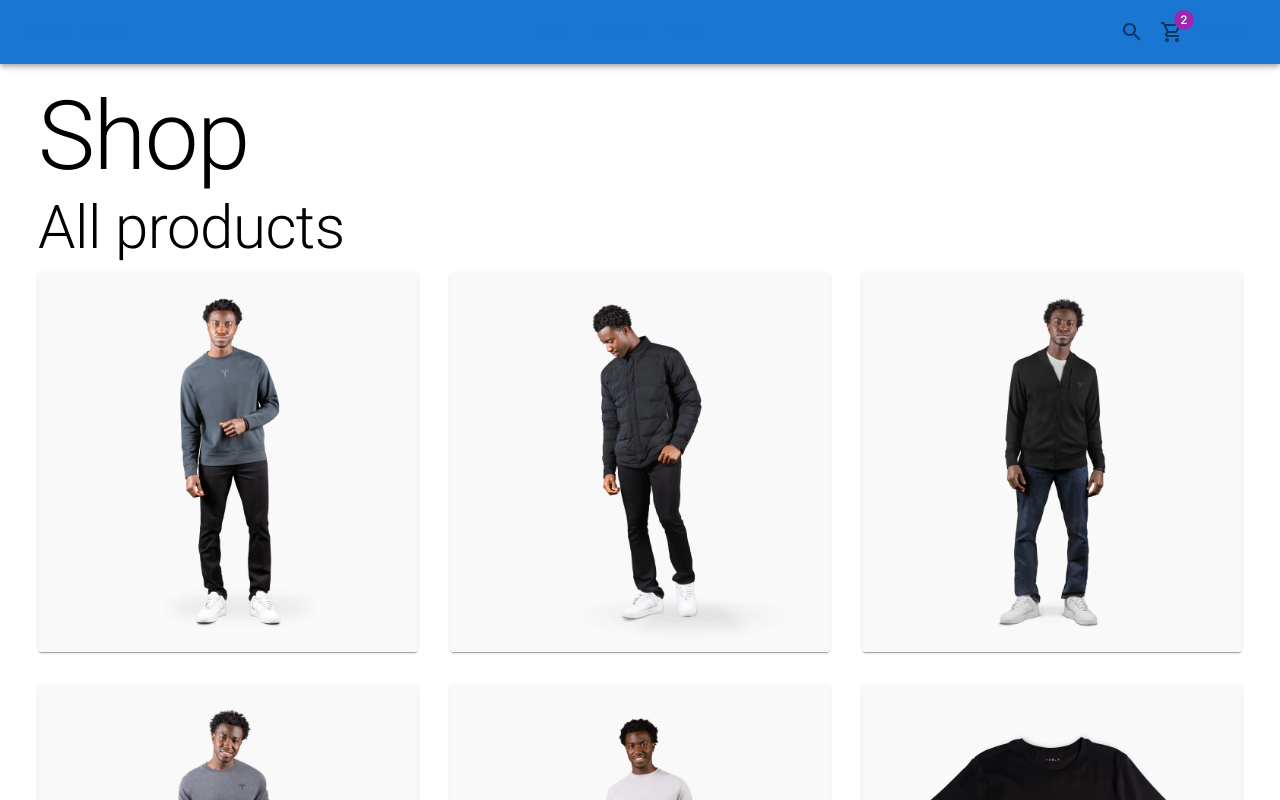
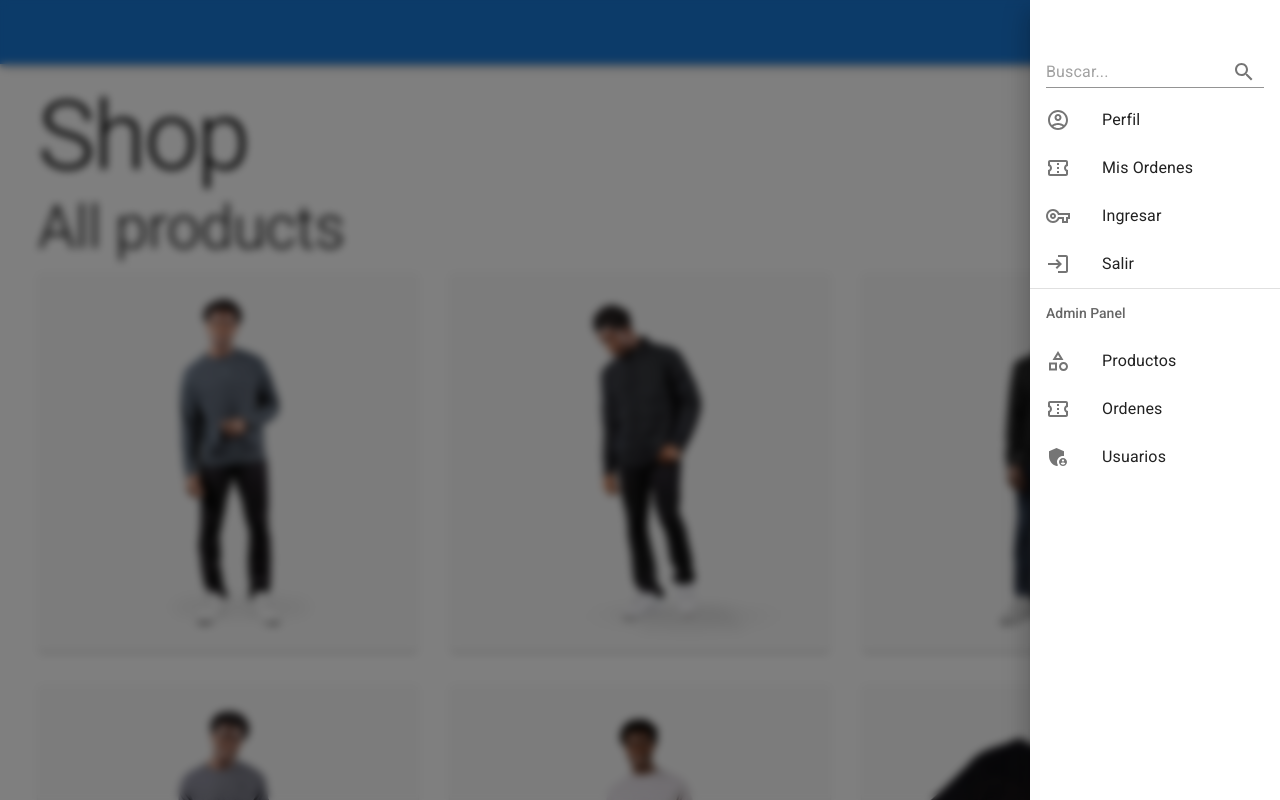
Before and after one commit to karlbehrensg/teslo-shop, a Next.js app: page / in a window 1280 px wide. Shown: the top 800 px of the page. Built offline with nearby package versions, Linux system fonts and the light colour scheme.

Commit message:
SideMenu

```diff
--- a/components/layout/ShopLayout.tsx
+++ b/components/layout/ShopLayout.tsx
@@ -1,6 +1,6 @@
 import { FC, PropsWithChildren } from "react";
 import Head from "next/head";
-import { Navbar } from "../ui";
+import { Navbar, SideMenu } from "../ui";
 
 interface Props {
   title: string;
@@ -26,7 +26,7 @@
       <nav>
         <Navbar />
       </nav>
-      {/* TODO: Sidebar */}
+      <SideMenu />
       <main
         style={{
           margin: "80px auto",
--- /dev/null
+++ b/components/ui/SideMenu.tsx
@@ -0,0 +1,126 @@
+import {
+  Box,
+  Divider,
+  Drawer,
+  IconButton,
+  Input,
+  InputAdornment,
+  List,
+  ListItem,
+  ListItemIcon,
+  ListItemText,
+  ListSubheader,
+} from "@mui/material";
+import {
+  AccountCircleOutlined,
+  AdminPanelSettings,
+  CategoryOutlined,
+  ConfirmationNumberOutlined,
+  EscalatorWarningOutlined,
+  FemaleOutlined,
+  LoginOutlined,
+  MaleOutlined,
+  SearchOutlined,
+  VpnKeyOutlined,
+} from "@mui/icons-material";
+
+export const SideMenu = () => {
+  return (
+    <Drawer
+      open={true}
+      anchor="right"
+      sx={{ backdropFilter: "blur(4px)", transition: "all 0.5s ease-out" }}
+    >
+      <Box sx={{ width: 250, paddingTop: 5 }}>
+        <List>
+          <ListItem>
+            <Input
+              type="text"
+              placeholder="Buscar..."
+              endAdornment={
+                <InputAdornment position="end">
+                  <IconButton aria-label="toggle password visibility">
+                    <SearchOutlined />
+                  </IconButton>
+                </InputAdornment>
+              }
+            />
+          </ListItem>
+
+          <ListItem button>
+            <ListItemIcon>
+              <AccountCircleOutlined />
+            </ListItemIcon>
+            <ListItemText primary={"Perfil"} />
+          </ListItem>
+
+          <ListItem button>
+            <ListItemIcon>
+              <ConfirmationNumberOutlined />
+            </ListItemIcon>
+            <ListItemText primary={"Mis Ordenes"} />
+          </ListItem>
+
+          <ListItem button sx={{ display: { xs: "", sm: "none" } }}>
+            <ListItemIcon>
+              <MaleOutlined />
+            </ListItemIcon>
+            <ListItemText primary={"Hombres"} />
+          </ListItem>
+
+          <ListItem button sx={{ display: { xs: "", sm: "none" } }}>
+            <ListItemIcon>
+              <FemaleOutlined />
+            </ListItemIcon>
+            <ListItemText primary={"Mujeres"} />
+          </ListItem>
+
+          <ListItem button sx={{ display: { xs: "", sm: "none" } }}>
+            <ListItemIcon>
+              <EscalatorWarningOutlined />
+            </ListItemIcon>
+            <ListItemText primary={"Niños"} />
+          </ListItem>
+
+          <ListItem button>
+            <ListItemIcon>
+              <VpnKeyOutlined />
+            </ListItemIcon>
+            <ListItemText primary={"Ingresar"} />
+          </ListItem>
+
+          <ListItem button>
+            <ListItemIcon>
+              <LoginOutlined />
+            </ListItemIcon>
+            <ListItemText primary={"Salir"} />
+          </ListItem>
+
+          {/* Admin */}
+          <Divider />
+          <ListSubheader>Admin Panel</ListSubheader>
+
+          <ListItem button>
+            <ListItemIcon>
+              <CategoryOutlined />
+            </ListItemIcon>
+            <ListItemText primary={"Productos"} />
+          </ListItem>
+          <ListItem button>
+            <ListItemIcon>
+              <ConfirmationNumberOutlined />
+            </ListItemIcon>
+            <ListItemText primary={"Ordenes"} />
+          </ListItem>
+
+          <ListItem button>
+            <ListItemIcon>
+              <AdminPanelSettings />
+            </ListItemIcon>
+            <ListItemText primary={"Usuarios"} />
+          </ListItem>
+        </List>
+      </Box>
+    </Drawer>
+  );
+};
--- a/components/ui/index.ts
+++ b/components/ui/index.ts
@@ -1 +1,2 @@
 export * from "./Navbar";
+export * from "./SideMenu";
```
